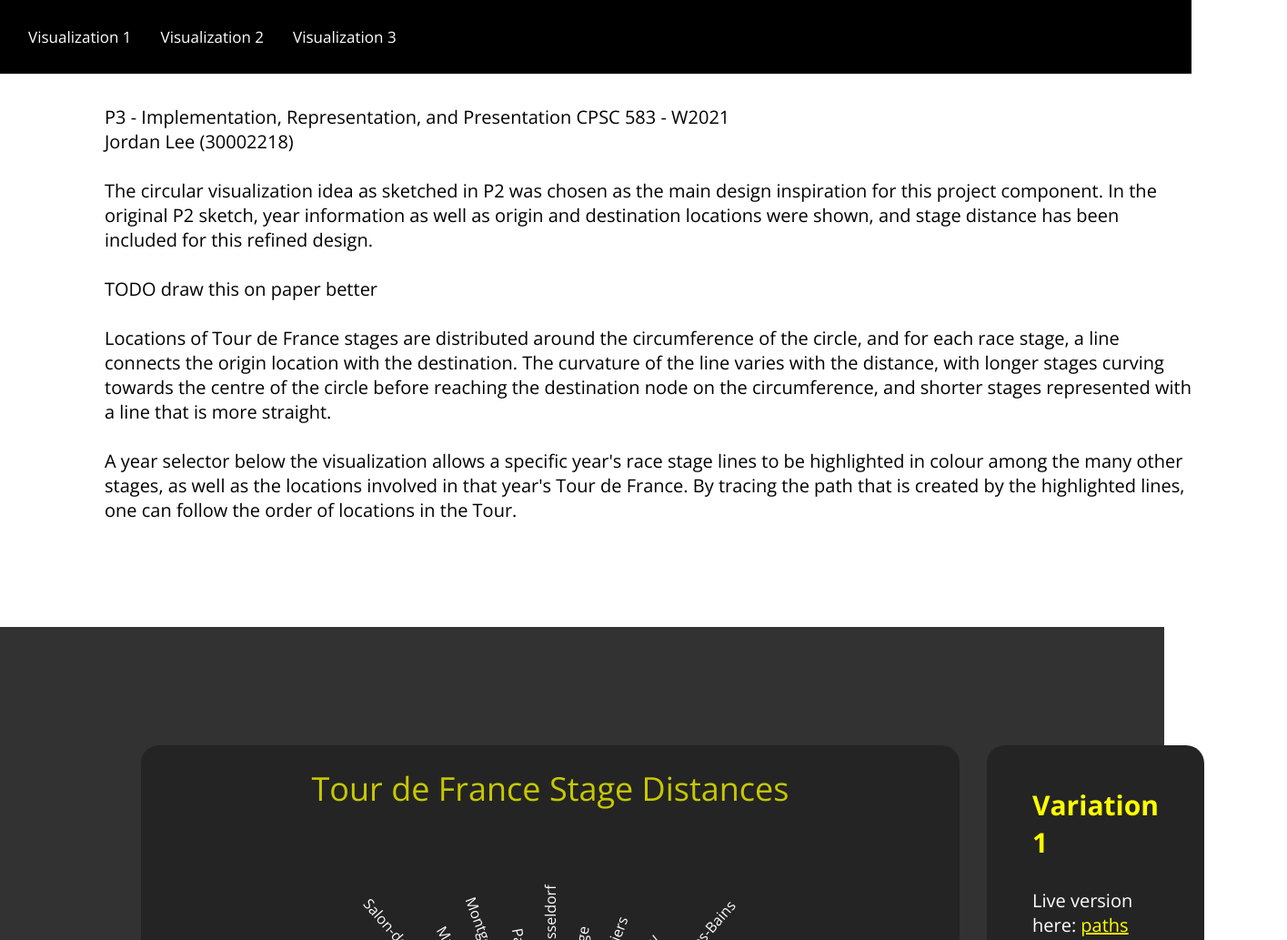
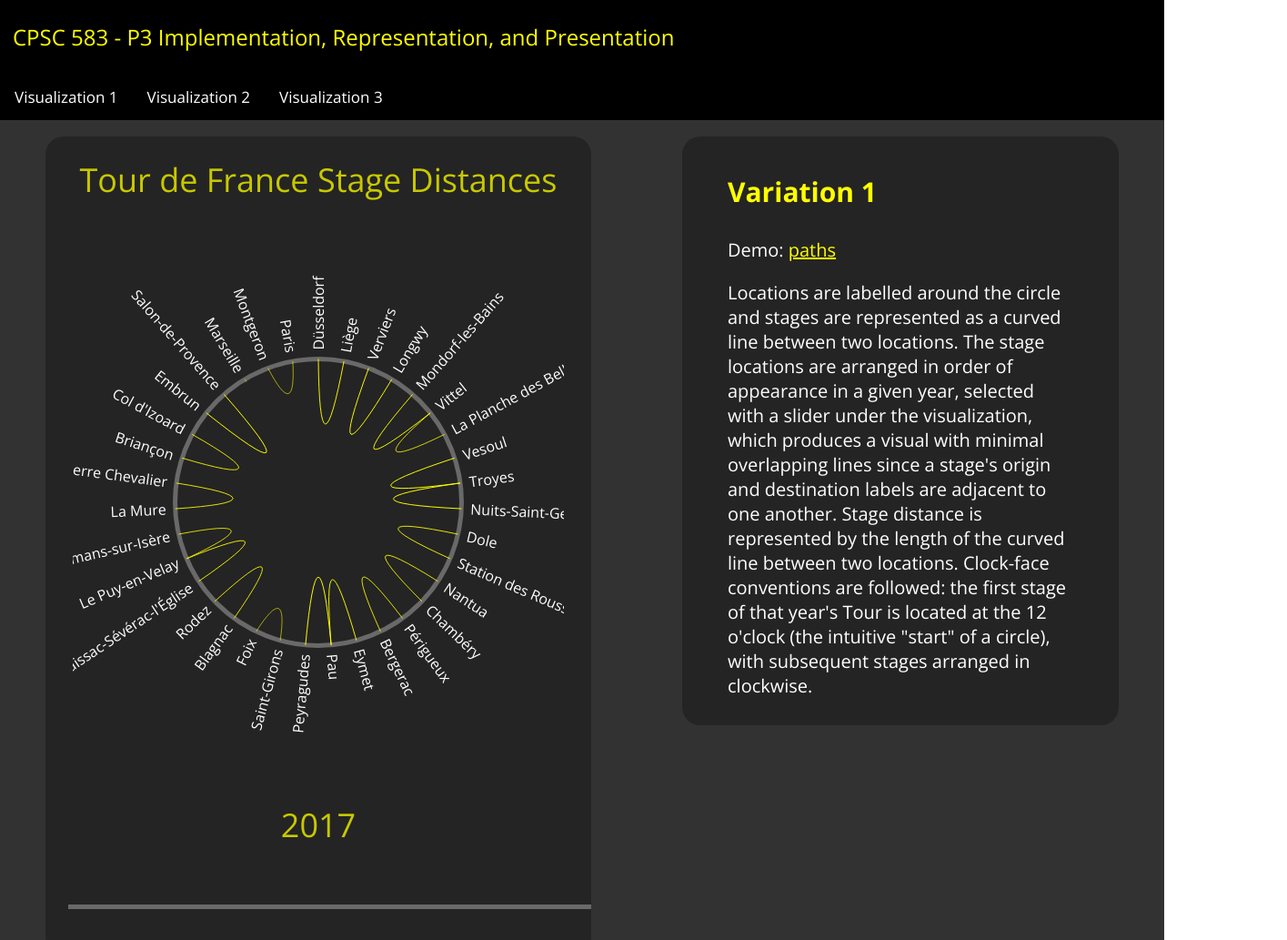
Before and after one commit to jordanmklee/CPSC583-P3, a plain HTML site: page index.html in a window 1280 px wide. Shown: the top 1033 px of the page at 91% size, 1415 px wide, since content can reach past the window. Drawn offline with nearby package versions, Linux system fonts and the light colour scheme.

Commit message:
Add files via upload

```diff
--- a/index.html
+++ b/index.html
@@ -5,7 +5,13 @@
 	<link href="https://fonts.googleapis.com/css2?family=Open+Sans&display=swap" rel="stylesheet">
 	<link href="https://fonts.googleapis.com/css2?family=Open+Sans:wght@700&display=swap" rel="stylesheet">
 	<title>CPSC 583 - P3 Implementation, Representation, and Presentation</title>
-
+	<script>
+		function update(){
+			document.getElementById('vis1').contentWindow.location.reload();
+			document.getElementById('vis2').contentWindow.location.reload();
+			document.getElementById('vis3').contentWindow.location.reload();
+		}
+	</script>
 <style>
 
 	html{
@@ -19,29 +25,24 @@
 
 	div{
 		font-family: 'Open Sans', sans-serif;
-		padding: 15px;
 	}
 
 	h1{
-		font-family: 'Open Sans', sans-serif;
 		color: yellow;
 		font-size: 48px;
 	}
 
 	h2{
-		font-family: 'Open Sans', sans-serif;
 		color: white;
 		font-size: 30px;
 	}
 
 	h3{
-		font-family: 'Open Sans', sans-serif;
 		color: yellow;
 		font-size: 30px;
 	}
 
 	p{
-		font-family: 'Open Sans', sans-serif;
 		color: rgb(255,255,255);
 		font-size: 20px;
 	}
@@ -51,8 +52,8 @@
 	}
 
 	iframe{
-		width: 900px;
-		height: 900px;
+		width: 100%;
+		height: 100%;
 	}
 
 
@@ -61,6 +62,12 @@
 		position: fixed;
 		top: 0;
 		width: 100%;
+	}
+	.navigation p{
+		color: yellow;
+		padding-left: 14px;
+		text-decoration: none;
+		font-size: 24px;
 	}
 	.navigation a{
 		float: left;
@@ -74,92 +81,68 @@
 		background-color: yellow;
 		color: black;
 	}
-	.navigation a:active{
-		background-color: yellow;
-		color: black;
-	}
 
 
 
-	.content{
-		margin: auto;
-		width: 1200px;
-		padding: 100px;
-		font-size: 20px;
-	}
 
 	#variationContainer{
 		background-color: rgb(50,50,50);
+		width: 100%;
 	}
 
 	.row{
 		display: flex;
-		margin: auto;
-		width: 1000px;
+		width: 100%;
 		height: 900px;
-		padding-top: 100px;
+		padding-top: 150px;
 		padding-bottom: 100px;
 	}
 	.column-left{
-		flex: 600px;
+		flex: 50%;
+		min-width: 600px;
+		padding-left: 50px;
+		padding-right: 50px;
 	}
 	.column-right{
 		flex: 50%;
+		padding-left: 50px;
+		padding-right: 50px;
 	}
 
-
 	.visDesc{
+		padding: 10px;
 		padding-left: 50px;
 		padding-right: 50px;
 		background-color: rgb(36,36,36);
 		border-radius: 20px;
 	}
 
-	.header{
+	.footer{
 		background-color: black;
+		padding: 15px;
 	}
-
-
-
 
 
 </style>
 </head>
 
-<body>
+<body onresize="update()">
 	<div class="navigation">
+		<p>CPSC 583 - P3 Implementation, Representation, and Presentation</p>
 		<a href="#visualization1">Visualization 1</a>
 		<a href="#visualization2">Visualization 2</a>
 		<a href="#visualization3">Visualization 3</a>
 	</div>
 
-
-	<div>
-		<div class="content">
-			P3 - Implementation, Representation, and Presentation
-			CPSC 583 - W2021
-			<br/>
-			Jordan Lee (30002218)
-			<br/><br/>
-			The circular visualization idea as sketched in P2 was chosen as the main design inspiration for this project component. In the original P2 sketch, year information as well as origin and destination locations were shown, and stage distance has been included for this refined design.
-			<br/><br/>
-			TODO draw this on paper better
-			<br/><br/>
-			Locations of Tour de France stages are distributed around the circumference of the circle, and for each race stage, a line connects the origin  location with the destination. The curvature of the line varies with the distance, with longer stages curving towards the centre of the circle before reaching the destination node on the circumference, and shorter stages represented with a line that is more straight.
-			<br/><br/>
-			A year selector below the visualization allows a specific year's race stage lines to be highlighted in colour among the many other stages, as well as the locations involved in that year's Tour de France. By tracing the path that is created by the highlighted lines, one can follow the order of locations in the Tour.
-		</div>
-	</div>
-
 	<div id="variationContainer">
 		<div id="visualization1" class="row">
 			<div class="column-left">
-				<iframe src="paths.html" style="border:none; border-radius: 20px"></iframe>
+				<iframe id="vis1" src="paths.html" style="border:none; border-radius: 20px"></iframe>
 			</div>
 			<div class="column-right">
 				<div class="visDesc">
 				<h3>Variation 1</h3>
-					<p>Live version here: <a href="paths.html">paths</a></p>
+					<p>Demo: <a href="paths.html">paths</a></p>
 					<p>
 						Locations are labelled around the circle and stages are represented as a curved line between two locations. The stage locations are arranged in order of appearance in a given year, selected with a slider under the visualization, which produces a visual with minimal overlapping lines since a stage's origin and destination labels are adjacent to one another. Stage distance is represented by the length of the curved line between two locations. Clock-face conventions are followed: the first stage of that year's Tour is located at the 12 o'clock (the intuitive "start" of a circle), with subsequent stages arranged in clockwise.
 					</p>
@@ -169,12 +152,12 @@
 
 		<div id="visualization2" class="row">
 			<div class="column-left">
-				<iframe src="spokes1.html" style="border:none; border-radius: 20px"></iframe>
+				<iframe id="vis2" src="spokes1.html" style="border:none; border-radius: 20px"></iframe>
 			</div>
 			<div class="column-right">
 				<div class="visDesc">
 					<h3>Variation 2</h3>
-					<p>Live version here: <a href="spokes1.html">spokes1</a></p>
+					<p>Demo: <a href="spokes1.html">spokes1</a></p>
 					<p>
 						A bicycle wheel themed visualization in evolved from Variation 1. Bars (in the style of spokes) are used instead of paths, where the length of each bar represents that stage distance. A distance scale is added to improve readability and context for bar length. Each bar is located in the same place as the curved line in the previous variation; ie. the bar representing a stage and it's distance is located between the origin and destination location label.
 					</p>
@@ -184,12 +167,12 @@
 
 		<div id="visualization3" class="row">
 		<div class="column-left">
-			<iframe src="spokes2.html" style="border:none; border-radius: 20px"></iframe>
+			<iframe id="vis3" src="spokes2.html" style="border:none; border-radius: 20px"></iframe>
 		</div>
 		<div class="column-right">
 			<div class="visDesc">
 				<h3>Variation 3</h3>
-				<p>Live version here: <a href="spokes2.html">spokes2</a></p>
+				<p>Demo: <a href="spokes2.html">spokes2</a></p>
 				<p>
 					An improved version of Variation 2 with the labels around the circumference representing stage numbers rather than locations, producing a more uniform distribution of "spokes" and improved aesthetics. Origin/destination location information for each stage was omitted from the labels due to readability issues, but was replaced with a flag denoting the country of the stage winner. Also, each spoke is encoded with the stage type using colours loosely inspired by the tour jersey colours (eg. red for mountain stages; red polka dot jersey for leader in the mountains competition), explained with a legend below.
 				</p>
@@ -198,21 +181,7 @@
 	</div>
 	</div>
 
-	<div>
-		<div class="content">
-			An early implementation showed that there were over 700 unique locations, and, if placed along the circumference of the circle as sketched, the location labels would overlap one another and be near impossible to read. As well, the lines between the locations were much too dense and equally as unreadable. Therefore, following implementations focused on the data for one year of the Tour de France at a time, which consisted of a much smaller number of locations; an average of 21 locations visualized at one time.
-
-Initially, arranging the locations in alphabetical order seemed logical. However, this resulted in a confusing mess of lines connecting stage origin and destinations. The path created by the stage lines was not easily comprehensible, especially with years of the Tour with more locations.
-
-After implementing a visualization with locations arranged in order of occurrence (Variation 1), it produced a wheel-like appearance that was unintended with the sketches, and inspired the bicycle-wheel-themed visualizations of the next two variations.
-
-One weakness of Variation 1 was that the curvature of the lines made it complicated to comprehend and compare distances, so Variation 2 improved upon this by using a straight line along with a scale indicating the largest distance visualized and how long of a line would represent it.
-
-Variation 2 used the same labels and ordering as Variation 1, and due to an assumption that locations were not revisited, the implementation showed that some stages were visualized out of order. To remedy this, Variation 3's labels show stage number in order instead of locations to enforce order and a uniform distribution.
-		</div>
-	</div>
-
-	<div class="header">
-		<p style="text-align: right; padding-right: 100px">Jordan Lee</p>
+	<div class="footer">
+		<p style="text-align: right; padding-right: 100px">Jordan Lee (UCID: 30002218)</p>
 	</div>
 </body>
```
